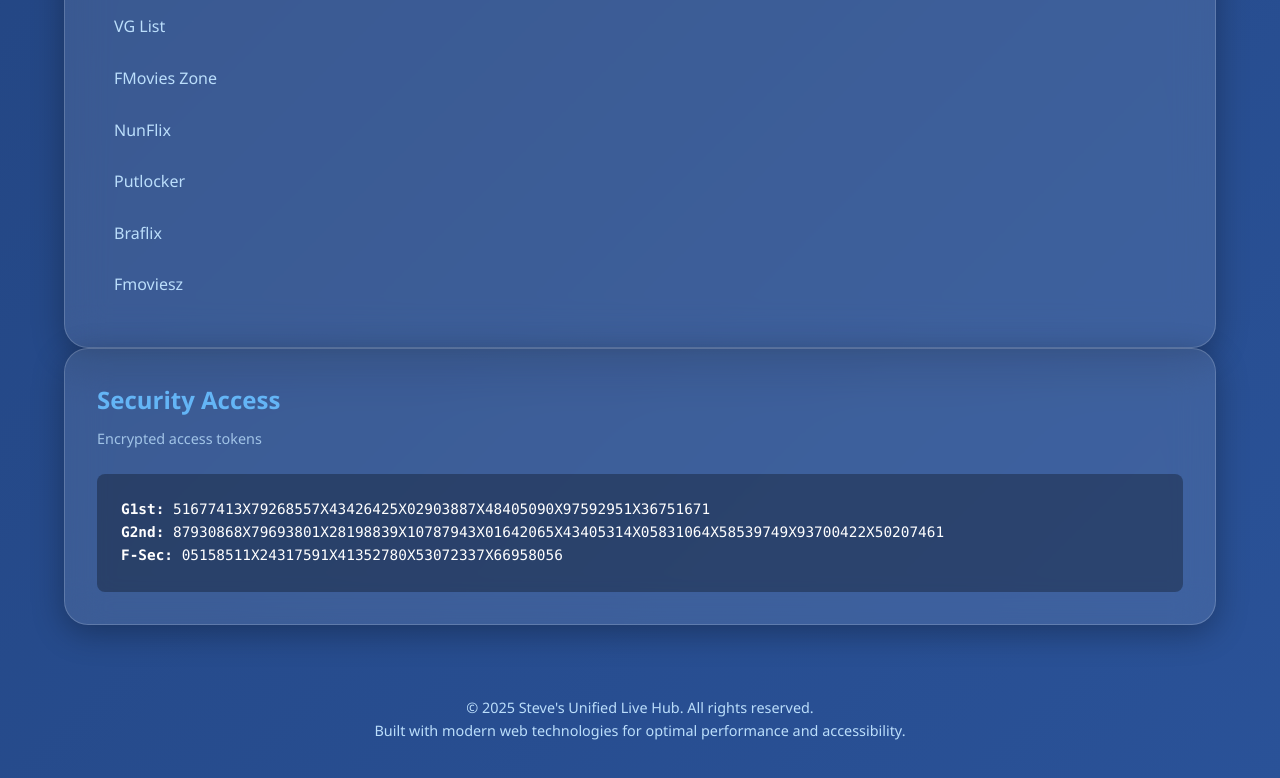
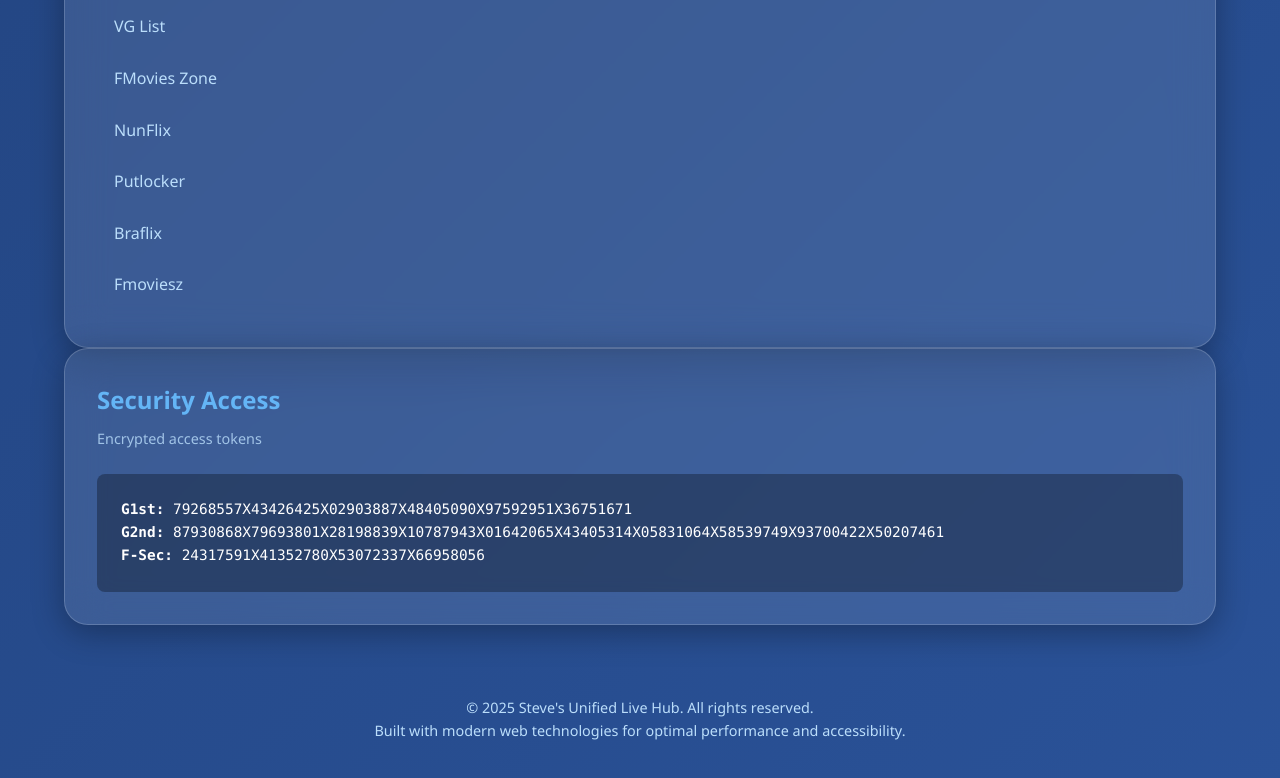
Before and after one commit to empuertos/steveweb, a plain HTML site: page index.html in a window 1280 px wide. Shown: the part 2033-2811 px from the top of the page. Drawn offline with Linux system fonts and the light colour scheme; no server answers.

```diff
--- a/index.html
+++ b/index.html
@@ -664,9 +664,9 @@
         <p class="card-subtitle">Encrypted access tokens</p>
       </div>
       <div class="security-section">
-        <p><strong>G1st:</strong> 51677413X79268557X43426425X02903887X48405090X97592951X36751671</p>
+        <p><strong>G1st:</strong> 79268557X43426425X02903887X48405090X97592951X36751671</p>
         <p><strong>G2nd:</strong> 87930868X79693801X28198839X10787943X01642065X43405314X05831064X58539749X93700422X50207461</p>
-        <p><strong>F-Sec:</strong> 05158511X24317591X41352780X53072337X66958056</p>
+        <p><strong>F-Sec:</strong> 24317591X41352780X53072337X66958056</p>
       </div>
     </section>
   </main>
```
